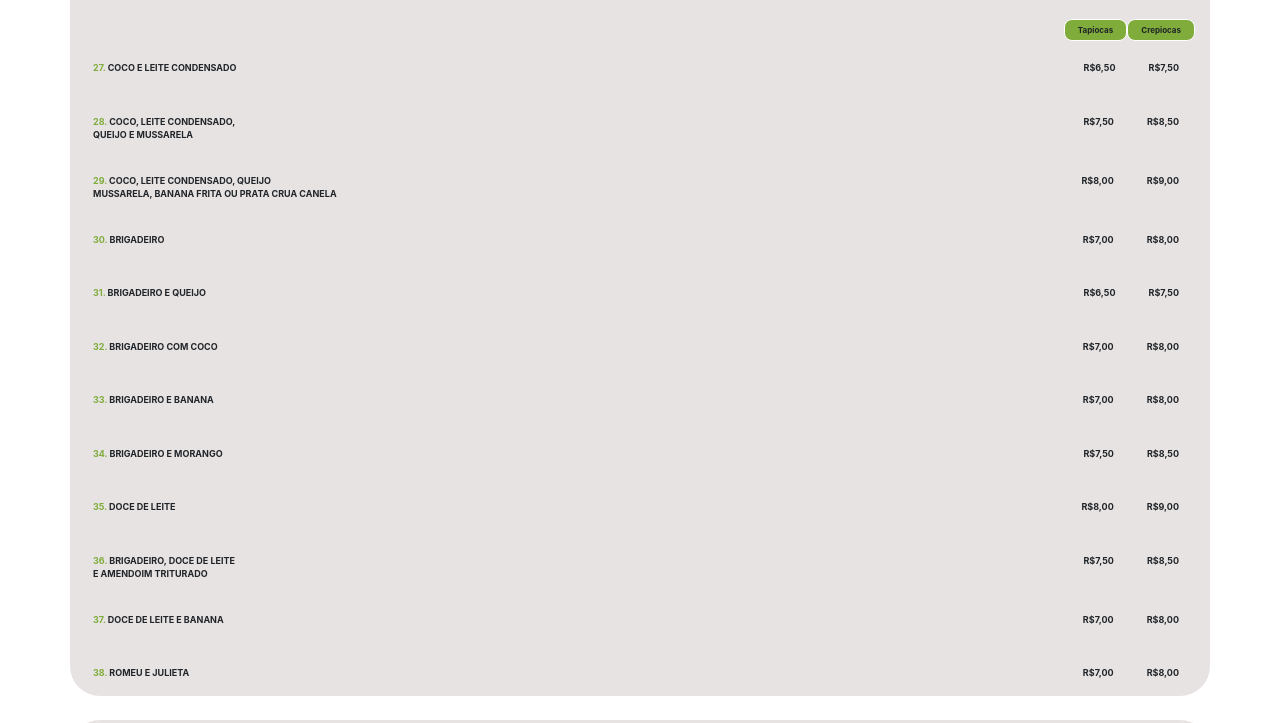
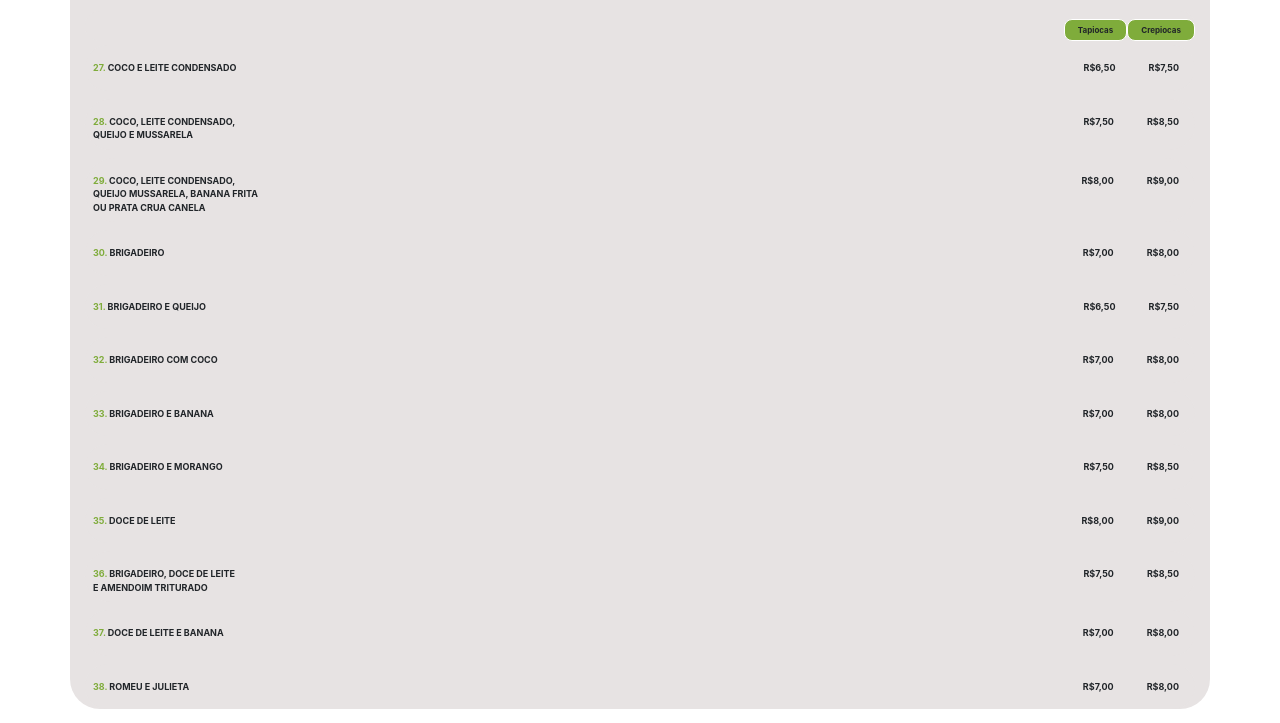
Before and after one commit to Eduardoprzs/site-raiz-qrcode, a plain HTML site: page index.html in a window 1280 px wide. Shown: the part 2009-2732 px from the top of the page. Drawn offline with Linux system fonts and the light colour scheme.

Commit message:
Add files via upload

```diff
--- a/index.html
+++ b/index.html
@@ -296,8 +296,8 @@
       </article>
     </section>
     <section class=" produtos d-flex bd-highlight mb-2">
-      <div class="mr-auto p-2 bd-highlight"> <span>29.</span> COCO, LEITE CONDENSADO, QUEIJO <br> MUSSARELA, BANANA
-        FRITA OU
+      <div class="mr-auto p-2 bd-highlight"> <span>29.</span> COCO, LEITE CONDENSADO, <br> QUEIJO MUSSARELA, BANANA
+        FRITA <br> OU
         PRATA CRUA CANELA </div>
       <article class=" d-flex bd-highlight mb-2">
         <div class="preco1 d-flex p-2 bd-highlight "> R$8,00</div>
```
